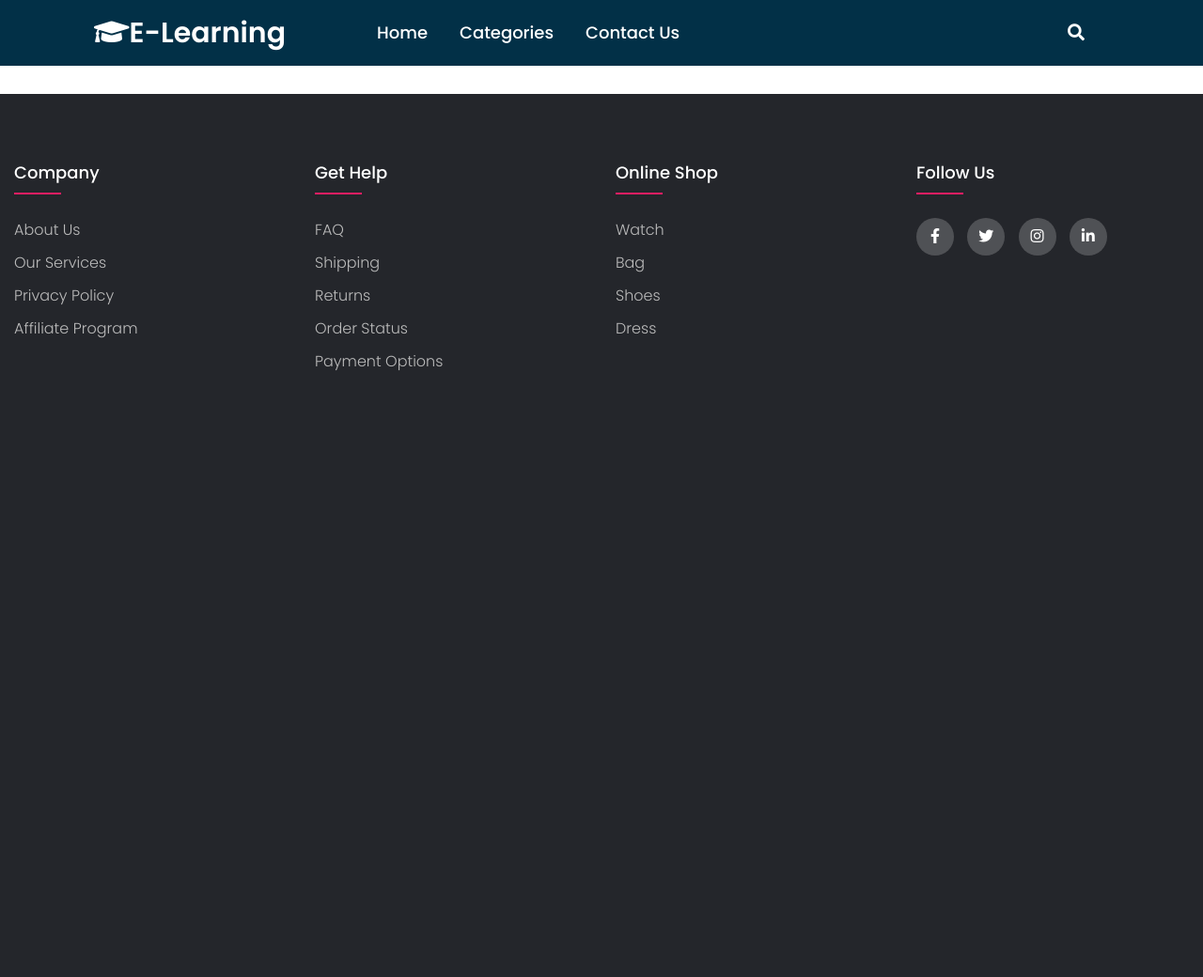
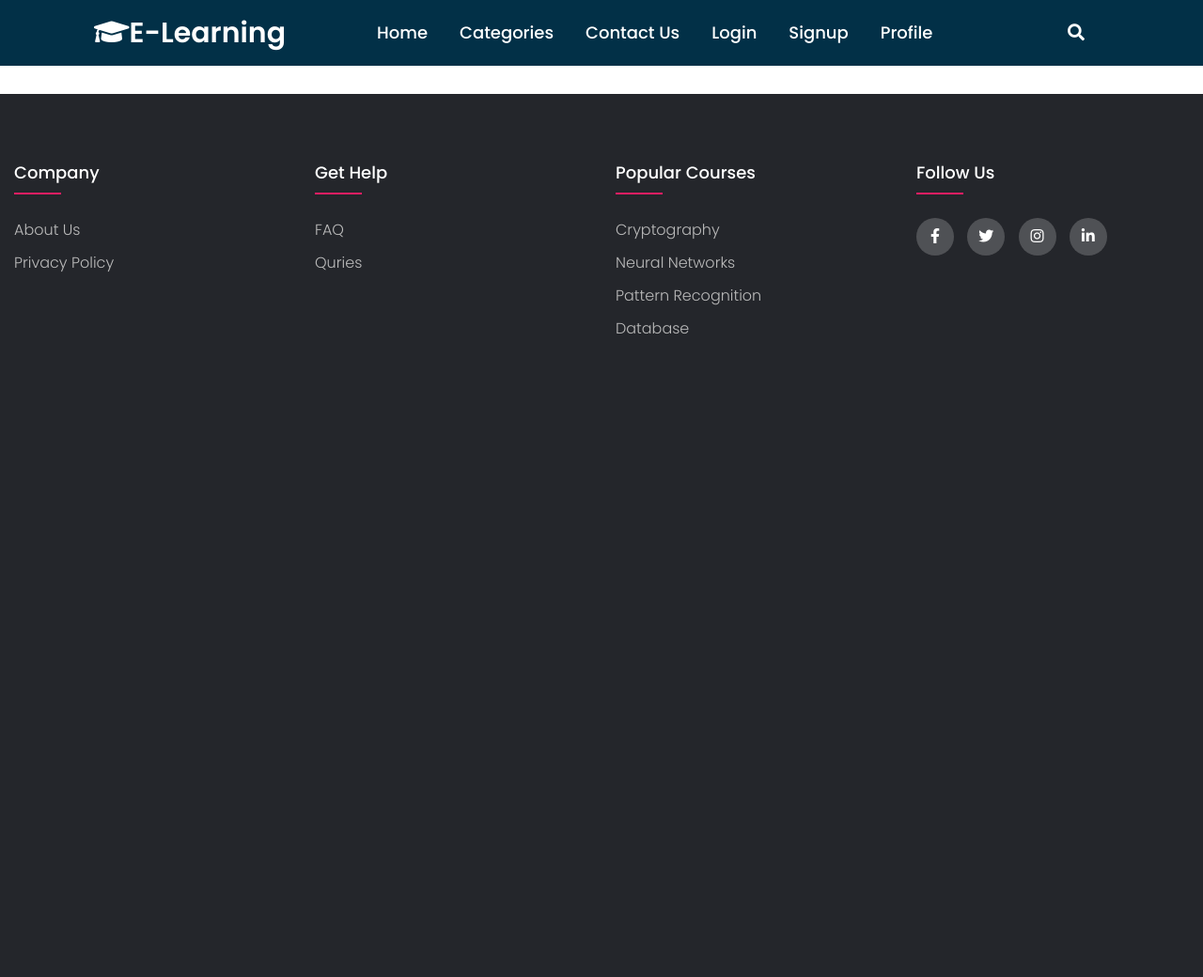
Before and after one commit to devyneX/E-learning, a Flask app: page /signup in a window 1280 px wide. Shown: the whole page at 94% size. Run offline with Flask 2, Linux system fonts and the light colour scheme.

Commit message:
fixed the footer contents and added signup, login, and profile button in navbar

```diff
--- a/website/templates/base.html
+++ b/website/templates/base.html
@@ -34,6 +34,9 @@
                         </ul>
                     </li>
                     <li><a href="#">Contact Us</a></li>
+                    <li><a href="/login">Login</a></li>
+                    <li><a href="/signup">Signup</a></li>
+                    <li><a href="/profile">Profile</a></li>
                 </ul>
             </div>
             <label for="show-search" class="search-icon"><i class="fas fa-search"></i></label>
@@ -53,28 +56,23 @@
                     <h4>company</h4>
                     <ul>
                         <li><a href="#">about us</a></li>
-                        <li><a href="#">our services</a></li>
                         <li><a href="#">privacy policy</a></li>
-                        <li><a href="#">affiliate program</a></li>
                     </ul>
                 </div>
                 <div class="footer-col">
                     <h4>get help</h4>
                     <ul>
                         <li><a href="#">FAQ</a></li>
-                        <li><a href="#">shipping</a></li>
-                        <li><a href="#">returns</a></li>
-                        <li><a href="#">order status</a></li>
-                        <li><a href="#">payment options</a></li>
+                        <li><a href="#">Quries</a></li>
                     </ul>
                 </div>
                 <div class="footer-col">
-                    <h4>online shop</h4>
+                    <h4>Popular Courses</h4>
                     <ul>
-                        <li><a href="#">watch</a></li>
-                        <li><a href="#">bag</a></li>
-                        <li><a href="#">shoes</a></li>
-                        <li><a href="#">dress</a></li>
+                        <li><a href="#">Cryptography</a></li>
+                        <li><a href="#">Neural Networks</a></li>
+                        <li><a href="#">Pattern Recognition</a></li>
+                        <li><a href="#">Database</a></li>
                     </ul>
                 </div>
                 <div class="footer-col">
```
